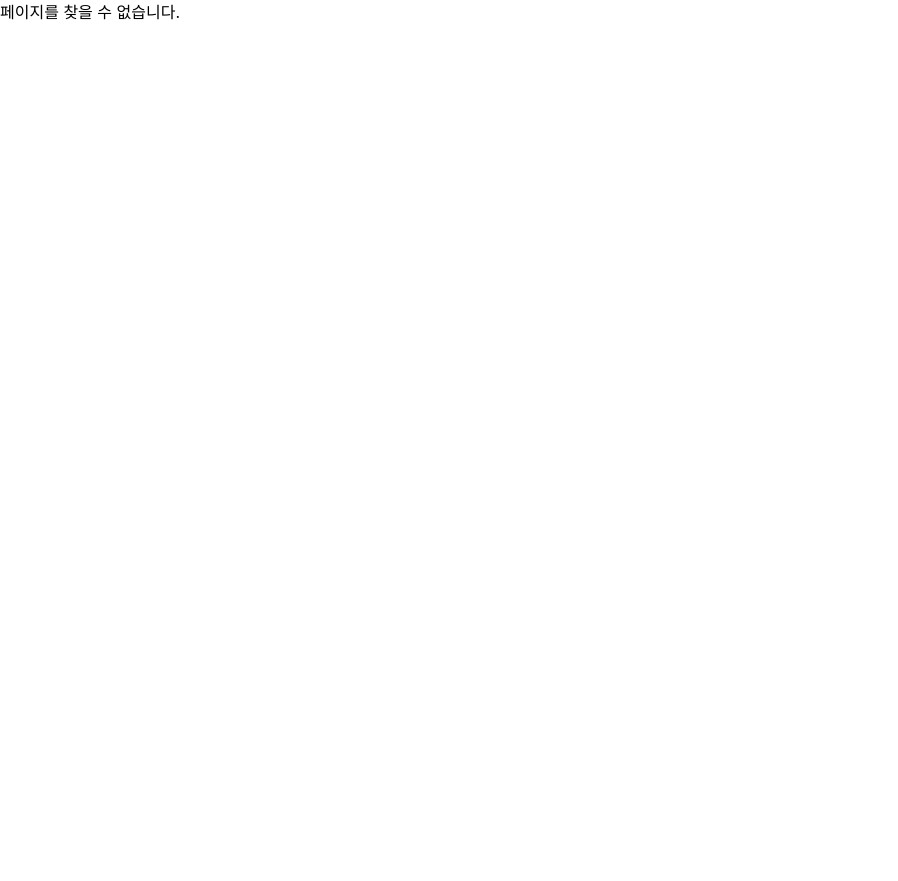
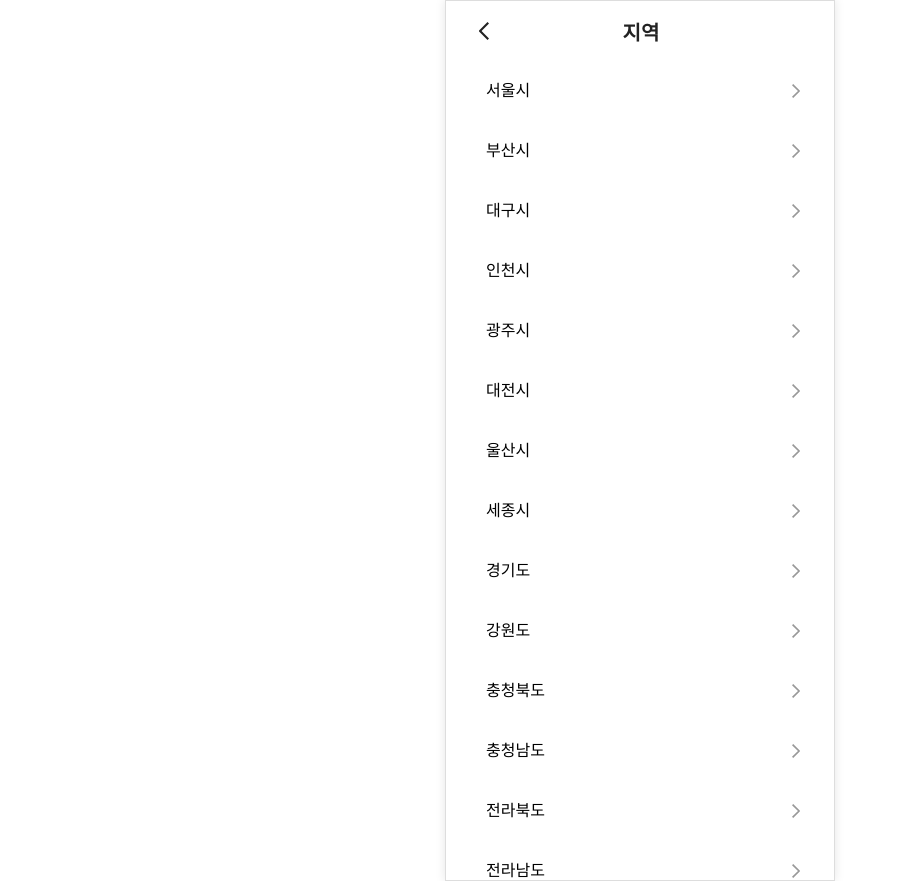
Before and after one commit to EFUB-SWS-Rudolph/Frontend, a React (Vite) app in the folder sws/: page /mypage/myinfotag/city in a window 1280 px wide. Shown: the whole page, without its empty margins (0-898 px from the left). Before the commit the page ends 800 px from the top, so only its background shows below. Built offline with nearby package versions, Linux system fonts and the light colour scheme; no server answers; a web font is replaced by a local one.

Commit message:
🎨Feat: 지역 카테고리 추가 선택

```diff
--- a/sws/src/mypage/components/myInfo/InfoTag.jsx
+++ b/sws/src/mypage/components/myInfo/InfoTag.jsx
@@ -11,6 +11,10 @@ export default function InfoTag({ tagname, info, onChange }) {
     navigate('/mypage/myinfotag', { state: { type: tagname }})
   };
 
+  const handleMoveCity = () => {
+    navigate('/mypage/myinfotag/city', { state: { type: tagname }})
+  };
+
   return (
     <Container>
       <Tag>{tagname}</Tag>
@@ -18,6 +22,12 @@ export default function InfoTag({ tagname, info, onChange }) {
         <>
           <InfoInput value={info} onChange={onChange} />
           <EDIT />
+        </>
+      :
+        tagname === "지역" && isEditing ?
+          <>
+            <InfoText onClick={handleMoveCity} $isediting={isEditing}>{info}</InfoText>
+            <EDIT onClick={handleMoveCity} />
           </>
         :
         isEditing ?
--- /dev/null
+++ b/sws/src/mypage/components/myInfo/InfoTagDetail.jsx
@@ -0,0 +1,56 @@
+import { useNavigate } from 'react-router-dom';
+import styled from 'styled-components';
+import theme from '../../../styles/theme';
+import SLIGHT_RIGHT_ARROW from '../../../ewhainList/icons/icon_next.svg?react';
+import { useProfileStore } from '../../stores/ProfileStore';
+import LOCATION from '../../constant/LOCATION';
+
+// select: 언어, 음악/악기, ...
+// value: 선택된 값, 처음에는 전체
+
+export default function InfoTagDetail({ select, tagname }) {
+  const city = useProfileStore((state) => state.city);
+  const setCity = useProfileStore((state) => state.setCity);
+  const CITY = Object.keys(LOCATION);
+
+  const navigate = useNavigate();
+
+  const handleMoveDetail = () => {
+    setCity(select);
+    navigate('/mypage/myinfotag', { state: { type: tagname }});
+  };
+
+  return (
+    <DetailBtnWrapper>
+      <DetailType>{select}</DetailType>
+      <SelectDetailContainer>
+        <SLIGHT_RIGHT_ARROW width="2.75rem" height="2.75rem" onClick={handleMoveDetail} />
+      </SelectDetailContainer>
+    </DetailBtnWrapper>
+  );
+}
+
+const DetailBtnWrapper = styled.div`
+  display: flex;
+  padding: 0.5rem 1.125rem 0.5rem 2.5rem;
+  justify-content: space-between;
+  align-items: center;
+  align-self: stretch;
+  width: 24.375rem;
+  height: 3.75rem;
+`;
+
+const DetailType = styled.div`
+  color: #000;
+  font-family: ${({ theme }) => theme.fonts.display.body.large.fontFamily};
+  font-size: ${({ theme }) => theme.fonts.display.body.large.fontSize};
+  font-style: ${({ theme }) => theme.fonts.display.body.large.fontStyle};
+  font-weight: ${({ theme }) => theme.fonts.display.body.large.fontWeight};
+  line-height: ${({ theme }) => theme.fonts.display.body.large.lineHeight};
+`;
+
+const SelectDetailContainer = styled.div`
+  display: flex;
+  justify-content: center;
+  align-items: center;
+`;
--- a/sws/src/mypage/components/myInfo/Tags.jsx
+++ b/sws/src/mypage/components/myInfo/Tags.jsx
@@ -26,7 +26,7 @@ export default function Tags() {
   }
   useEffect(()=>{
     !isEditing && readUserInfo();
-  },[isEditing])
+  }, [isEditing])
 
   useEffect(() => {
     if (user) {
--- a/sws/src/mypage/constant/TAG_INFO.js
+++ b/sws/src/mypage/constant/TAG_INFO.js
@@ -1 +1 @@
-export const TAG_INFO = ['대학', '학과', '학번', '주소'];
+export const TAG_INFO = ['대학', '학과', '학번', '지역'];
--- a/sws/src/mypage/page/SelectMyInfo.jsx
+++ b/sws/src/mypage/page/SelectMyInfo.jsx
@@ -1,4 +1,4 @@
-import { useState } from 'react';
+import { useState, useEffect } from 'react';
 import { useNavigate, useLocation } from 'react-router-dom';
 import styled from 'styled-components';
 import Header from '../components/mypageHeader/Header';
@@ -8,19 +8,22 @@ import LOCATION from '../constant/LOCATION';
 import { useProfileStore } from '../stores/ProfileStore';
 
 export default function SelectMyInfo() {
-  const { college, setCollege, setDepartment, setLocation } = useProfileStore();
+  const { college, setCollege, setDepartment, location, setLocation, city, subCity, setCity, setSubCity } = useProfileStore();
   const navigate = useNavigate();
-  const location = useLocation();
+  const locate = useLocation();
 
-  const type = location.state.type;
+  const type = locate.state.type;
   console.log(type);
   const COLLEGE = Object.keys(UNIV);
   const DEPT = UNIV[college];
-
-  console.log('college:', college, 'DEPT:', DEPT);
+  const SUBCITY = LOCATION[city];
 
   const handleMoveBack = () => {
     navigate('/mypage');
+  };
+
+  const handleSubCityBack = () => {
+    navigate('/mypage/myinfotag/city');
   };
 
   const handleCollegeClick = (item) => {
@@ -37,6 +40,21 @@ export default function SelectMyInfo() {
     setLocation(item);
     navigate('/mypage');
   };
+
+  const handleCityClick = (item) => {
+    setCity(item);
+    navigate('/mypage/myinfotag/subcity');
+  };
+
+  const handleSubCityClick = (item) => {
+    setSubCity(item);
+    console.log("최종 지역:", location);
+    navigate('/mypage');
+  };
+
+  useEffect(() => {
+    setLocation(city + (subCity ? ` ${subCity}` : ''));
+  }, [city, subCity]);
 
   if (type === "대학") {
     return (
@@ -68,11 +86,11 @@ export default function SelectMyInfo() {
     return (
       <Wrapper>
         <HeaderSpace>
-          <Header type={type} onClick={handleMoveBack} />
+          <Header type={type} onClick={handleSubCityBack} />
         </HeaderSpace>
         <FilterContents>
-          {LOCATION.map((item) => (
-            <InfoTagChoice item={item} onClick={() => handleLocationClick(item)} />
+          {SUBCITY.map((item) => (
+            <InfoTagChoice item={item} onClick={() => handleSubCityClick(item)} />
           ))}
         </FilterContents>
       </Wrapper>
--- /dev/null
+++ b/sws/src/mypage/page/SelectMyInfoCity.jsx
@@ -0,0 +1,56 @@
+import { useState } from 'react';
+import { useNavigate } from 'react-router-dom';
+import styled from 'styled-components';
+import Header from '../components/mypageHeader/Header';
+import InfoTagDetail from '../components/myInfo/InfoTagDetail';
+import LOCATION from '../constant/LOCATION';
+
+export default function SelectMyInfoCity() {
+  const navigate = useNavigate();
+  const CITY = Object.keys(LOCATION);
+
+  const handleMoveBack = () => {
+    navigate('/mypage');
+  };
+
+  return (
+    <Wrapper>
+      <HeaderSpace>
+        <Header type="지역" onClick={handleMoveBack} />
+      </HeaderSpace>
+      <FilterContents>
+        {CITY.map((item) => (
+          <InfoTagDetail key={item} select={item} tagname="지역" />
+        ))};
+      </FilterContents>
+    </Wrapper>
+  );
+}
+
+const Wrapper = styled.div`
+  width: 24.375rem;
+  display: flex;
+  flex-direction: column;
+  position: relative;
+  padding-bottom: 1rem;
+`;
+
+const HeaderSpace = styled.div`
+  position: sticky;
+  top: 0;
+  z-index: 10;
+  background-color: ${({ theme }) => theme.colors.white};
+`;
+
+const FilterContents = styled.div`
+  width: 24.375rem;
+  display: flex;
+  flex-direction: column;
+  align-items: center;
+  flex-wrap: wrap;
+  flex: 1;
+  overflow-y: auto;
+  &::-webkit-scrollbar {
+    display: none;
+  }
+`;
--- a/sws/src/mypage/stores/ProfileStore.js
+++ b/sws/src/mypage/stores/ProfileStore.js
@@ -67,4 +67,10 @@ export const useProfileStore = create((set) => ({
 
   imageURL: '',
   setImageURL: (url) => set({ imageURL: url }),
+
+  city: '',
+  setCity: (newCity) => set({ city: newCity }),
+
+  subCity: '',
+  setSubCity: (newSubCity) => set({ subCity: newSubCity }),
 }));
--- a/sws/src/routes/MyPageRoutes.jsx
+++ b/sws/src/routes/MyPageRoutes.jsx
@@ -8,6 +8,7 @@ import SelectMyTalentCategory from '../mypage/page/SelectMyTalentCategory';
 import SelectMyTalentDetail from '../mypage/page/SelectMyTalentDetail';
 import SelectMyInfo from '../mypage/page/SelectMyInfo';
 import WishList from '../mypage/page/WishList';
+import SelectMyInfoCity from '../mypage/page/SelectMyInfoCity';
 
 export const MyPageRoutes = (
   <>
@@ -22,6 +23,7 @@ export const MyPageRoutes = (
       <Route path="/mypage/talenttag/detail" element={<SelectMyTalentDetail />} />
       <Route path="/mypage/myinfotag" element={<SelectMyInfo />} />
       <Route path="/mypage/wishlist" element={<WishList />} />
+      <Route path="/mypage/myinfotag/city" element={<SelectMyInfoCity />} />
     </Route>
   </>
 );
```
Lines whose indentation alone changed are shown as unchanged.
